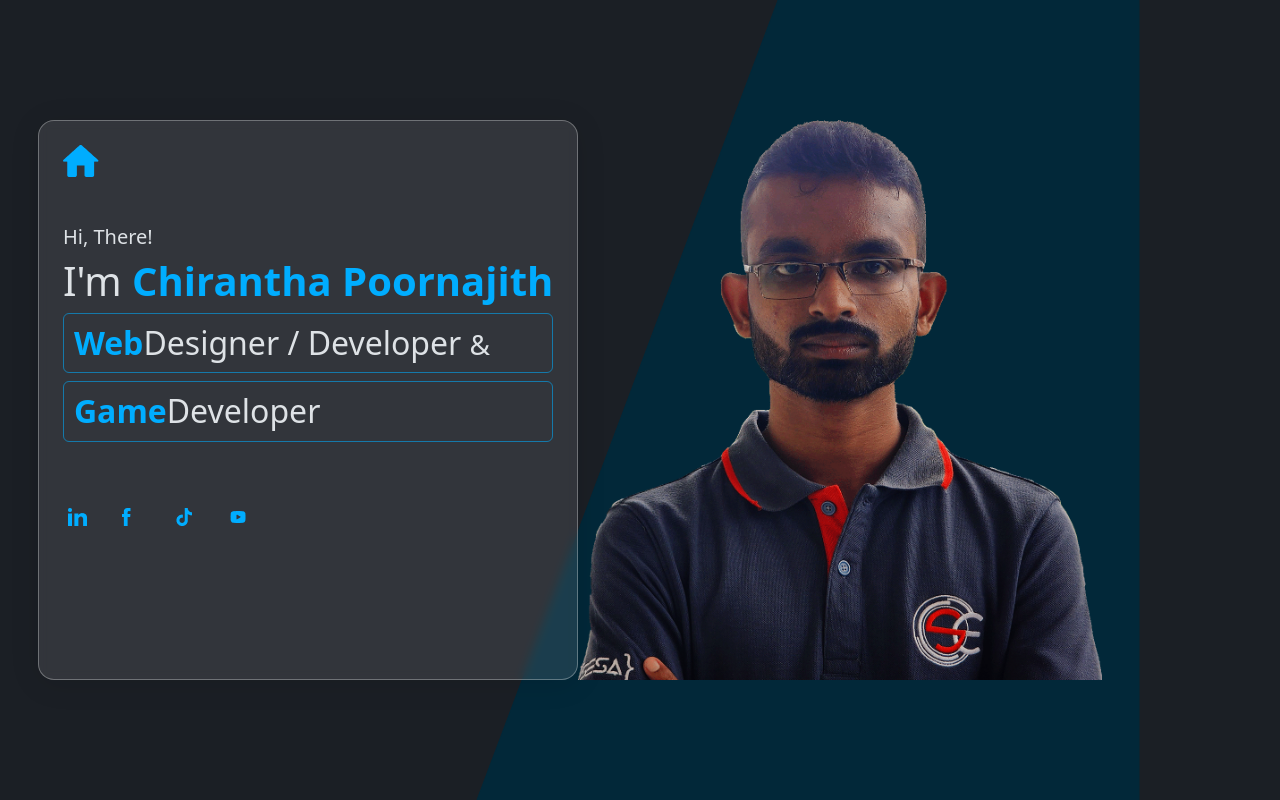
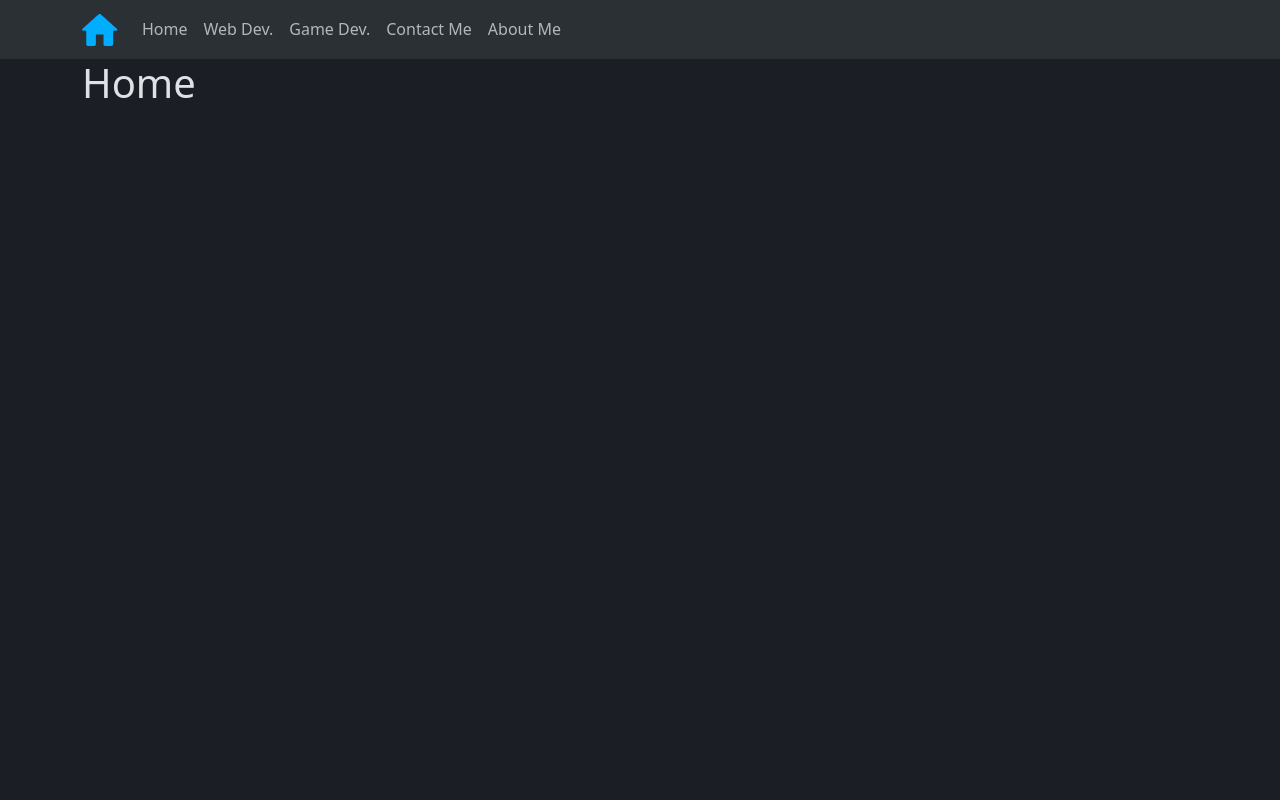
Before and after one commit to Poornajith/Portfolio, a React (Create React App) app: page / in a window 1280 px wide. Built offline with nearby package versions, Linux system fonts and the light colour scheme.

Commit message:
navigations

```diff
--- a/package.json
+++ b/package.json
@@ -11,6 +11,7 @@
     "react": "^18.3.1",
     "react-bootstrap": "^2.10.4",
     "react-dom": "^18.3.1",
+    "react-router-dom": "^6.26.1",
     "react-scripts": "5.0.1",
     "web-vitals": "^2.1.4"
   },
--- a/public/index.html
+++ b/public/index.html
@@ -2,7 +2,7 @@
 <html lang="en">
   <head>
     <meta charset="utf-8" />
-    <link rel="icon" href="%PUBLIC_URL%/favicon.ico" />
+    <link rel="icon" href="%PUBLIC_URL%/p.png" />
     <meta name="viewport" content="width=device-width, initial-scale=1" />
     <meta name="theme-color" content="#000000" />
     <meta
--- a/src/App.js
+++ b/src/App.js
@@ -1,10 +1,23 @@
 import './App.css';
 import 'bootstrap/dist/css/bootstrap.min.css'
 import Home from "./Components/Home";
+import {BrowserRouter as Router, Route, Routes} from "react-router-dom";
+import WebDevHome from "./Components/WebDev/WebDevHome";
+import GameDevHome from "./Components/GameDev/GameDevHome";
+import ContactMe from "./Components/ContactMe";
+import AboutMe from "./Components/AboutMe";
 function App() {
   return (
     <div className="App">
-      <Home></Home>
+        <Router>
+            <Routes>
+                <Route path={'/'} element={<Home/>}></Route>
+                <Route path={'/web'} element={<WebDevHome/>}></Route>
+                <Route path={'/game'} element={<GameDevHome/>}></Route>
+                <Route path={'/contact'} element={<ContactMe/>}></Route>
+                <Route path={'/about'} element={<AboutMe/>}></Route>
+            </Routes>
+        </Router>
     </div>
   );
 }
--- /dev/null
+++ b/src/Components/AboutMe.jsx
@@ -0,0 +1,13 @@
+import NavBar from "./NavBar";
+import {Container} from "react-bootstrap";
+
+export default function AboutMe(){
+    return(
+        <div>
+            <NavBar></NavBar>
+            <Container>
+                <h1>About Me</h1>
+            </Container>
+        </div>
+    )
+}
--- /dev/null
+++ b/src/Components/ContactMe.jsx
@@ -0,0 +1,13 @@
+import NavBar from "./NavBar";
+import {Container} from "react-bootstrap";
+
+export default function ContactMe(){
+    return(
+        <div>
+            <NavBar></NavBar>
+            <Container>
+                <h1>Contact Me</h1>
+            </Container>
+        </div>
+    )
+}
--- /dev/null
+++ b/src/Components/GameDev/GameDevHome.jsx
@@ -0,0 +1,13 @@
+import NavBar from "../NavBar";
+import {Container} from "react-bootstrap";
+
+export default function GameDevHome(){
+    return(
+        <div>
+            <NavBar></NavBar>
+            <Container>
+                <h1>Game Dev Home</h1>
+            </Container>
+        </div>
+    )
+}
--- a/src/Components/Home.js
+++ /dev/null
@@ -1,67 +0,0 @@
-import {Container} from "react-bootstrap";
-import Ico_Home from "../Images/icons/Home.png"
-import photo from "../Images/photo.png"
-import Ico_linkedIn from "../Images/icons/linkedin.png"
-import Ico_Facebook from "../Images/icons/facebook.png"
-import Ico_TikTok from "../Images/icons/ticktok.png"
-import Ico_youtube from "../Images/icons/youtube.png"
-import '../App.css';
-
-export default function Home() {
-    return (
-        <div>
-            <Container className={'m-0 p-0'}>
-                <div className="home-bg">
-                    <div className="d-flex flex-wrap align-content-center justify-content-center h-100">
-                        <div className="glass p-4">
-                            <div className="home-ico mb-5">
-                                <img src={Ico_Home} alt="home"/>
-                            </div>
-                            <div className="align-content-center">
-                                <h5>Hi, There!</h5>
-                                <h1>I'm <span className={'blue fw-bolder'}>Chirantha Poornajith</span></h1>
-
-                                <div className="">
-                                    <h2 className={'btn-main rounded'}><span className={'blue fw-bolder'}>Web</span>Designer /
-                                        Developer <small>&</small>
-                                    </h2>
-                                    <h2 className={'btn-main rounded'}><span className={'blue fw-bolder'}>Game</span>Developer</h2>
-                                </div>
-                            </div>
-                            <div className="link-icon-bar d-flex flex-row mt-5">
-                                <a href="https://www.linkedin.com/in/chirantha-poornajith-947a671a4">
-                                    <div className="link-ico in me-4">
-                                        <img src={Ico_linkedIn} alt="linkedIn"/>
-                                    </div>
-                                </a>
-
-                                <a href="https://web.facebook.com/Poooooori">
-                                    <div className="link-ico fb me-4">
-                                        <img src={Ico_Facebook} alt="Facebook"/>
-                                    </div>
-                                </a>
-
-                                <a href="https://www.tiktok.com/@poornajith_3d?_t=8oQN30MRBwI&_r=1">
-                                    <div className="link-ico tik-tok me-4">
-                                        <img src={Ico_TikTok} alt="Tiktok"/>
-                                    </div>
-                                </a>
-
-                                <a href="https://www.youtube.com/channel/UCueEM7Q5zddY8n4R4WDC9LA">
-                                    <div className="link-ico youtube me-4">
-                                        <img src={Ico_youtube} alt="Youtube"/>
-                                    </div>
-                                </a>
-
-                            </div>
-                        </div>
-                        <div className="">
-                        <img src={photo} alt="blue shape" className={'photo'}/>
-                        </div>
-                    </div>
-                </div>
-
-            </Container>
-        </div>
-    )
-}
--- /dev/null
+++ b/src/Components/Home.jsx
@@ -0,0 +1,14 @@
+import {Container} from "react-bootstrap";
+import '../App.css';
+import NavBar from "./NavBar";
+
+export default function Home() {
+    return (
+        <div>
+            <NavBar></NavBar>
+            <Container className={''}>
+                <h1>Home</h1>
+            </Container>
+        </div>
+    )
+}
--- /dev/null
+++ b/src/Components/NavBar.jsx
@@ -0,0 +1,28 @@
+import {Container, Nav, Navbar} from "react-bootstrap";
+import {useNavigate} from "react-router-dom";
+import logo from '../Images/icons/Home.png'
+
+export default function NavBar() {
+    const navigate = useNavigate()
+    return(
+        <div>
+            <Navbar expand="lg" className="bg-body-tertiary">
+                <Container>
+                    <Navbar.Brand onClick={() => navigate(`/`)}>
+                        <img src={logo} alt="logo" className={'w-20'}/>
+                    </Navbar.Brand>
+                    <Navbar.Toggle aria-controls="basic-navbar-nav"/>
+                    <Navbar.Collapse id="basic-navbar-nav">
+                        <Nav className="me-auto">
+                            <Nav.Link onClick={() => navigate(`/`)}>Home</Nav.Link>
+                            <Nav.Link onClick={() => navigate(`/web`)}>Web Dev.</Nav.Link>
+                            <Nav.Link onClick={() => navigate(`/game`)}>Game Dev.</Nav.Link>
+                            <Nav.Link onClick={() => navigate(`/contact`)}>Contact Me</Nav.Link>
+                            <Nav.Link onClick={() => navigate(`/about`)}>About Me</Nav.Link>
+                        </Nav>
+                    </Navbar.Collapse>
+                </Container>
+            </Navbar>
+        </div>
+    )
+}
--- /dev/null
+++ b/src/Components/WebDev/WebDevHome.jsx
@@ -0,0 +1,13 @@
+import NavBar from "../NavBar";
+import {Container} from "react-bootstrap";
+
+export default function WebDevHome(){
+    return(
+        <div>
+            <NavBar></NavBar>
+            <Container>
+                <h1>Web Dev Home</h1>
+            </Container>
+        </div>
+    )
+}
```
Also changed, not shown: public/p.png (added), 1 other file (tests, documents, lock files or other folders).
